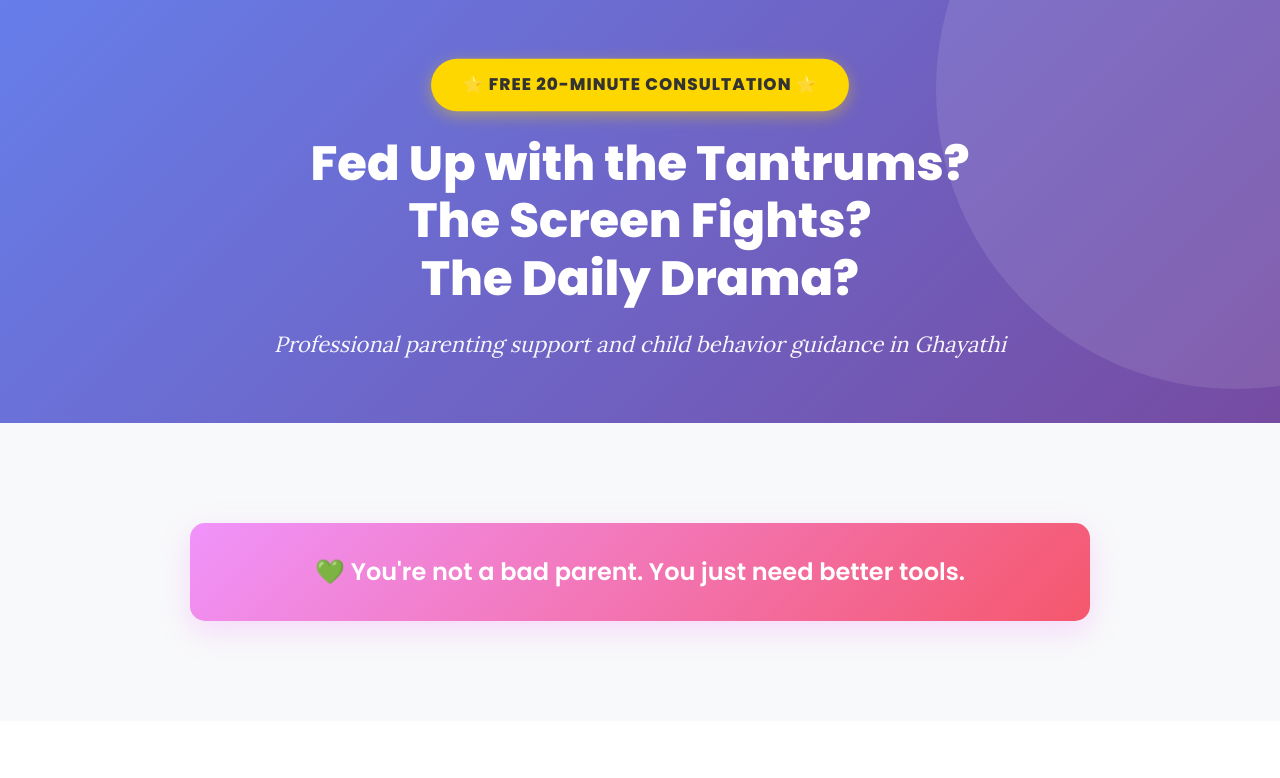
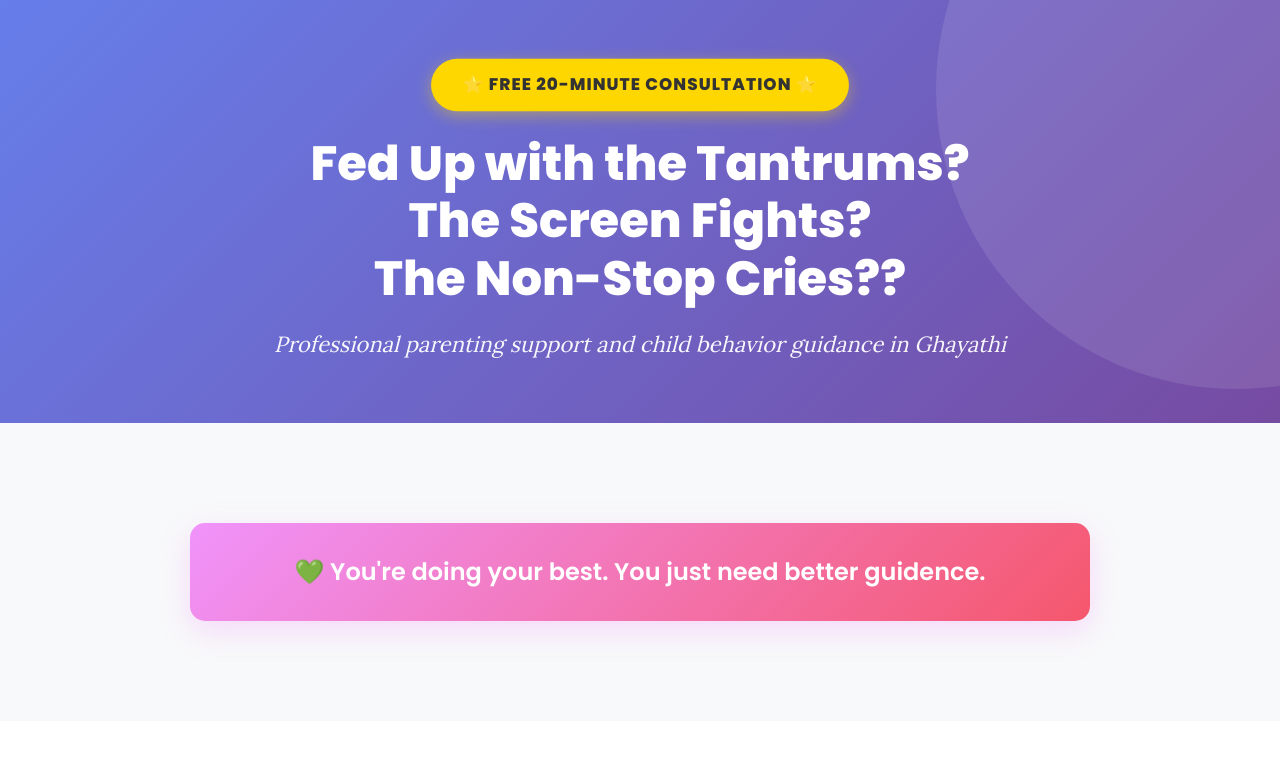
Before and after one commit to reachloudspeaker-eng/psychologist, a plain HTML site: page complete_parenting_website_index.html in a window 1280 px wide. Shown: the top 778 px of the page. Drawn offline with Linux system fonts and the light colour scheme.

Commit message:
Update and rename complete_parenting_website.html to complete_parenting_website_index.html

```diff
--- a/complete_parenting_website.html
+++ b/complete_parenting_website_index.html
@@ -498,7 +498,7 @@
     <div class="hero-section">
         <div class="container">
             <span class="free-badge">⭐ FREE 20-MINUTE CONSULTATION ⭐</span>
-            <h1 class="hero-title">Fed Up with the Tantrums?<br>The Screen Fights?<br>The Daily Drama?</h1>
+            <h1 class="hero-title">Fed Up with the Tantrums?<br>The Screen Fights?<br>The Non-Stop Cries??</h1>
             <p class="hero-subtitle">Professional parenting support and child behavior guidance in Ghayathi</p>
         </div>
     </div>
@@ -507,7 +507,7 @@
     <div class="section">
         <div class="container">
             <div class="reassurance-box">
-                💚 You're not a bad parent. You just need better tools.
+                💚 You're doing your best. You just need better guidence.
             </div>
         </div>
     </div>
```
